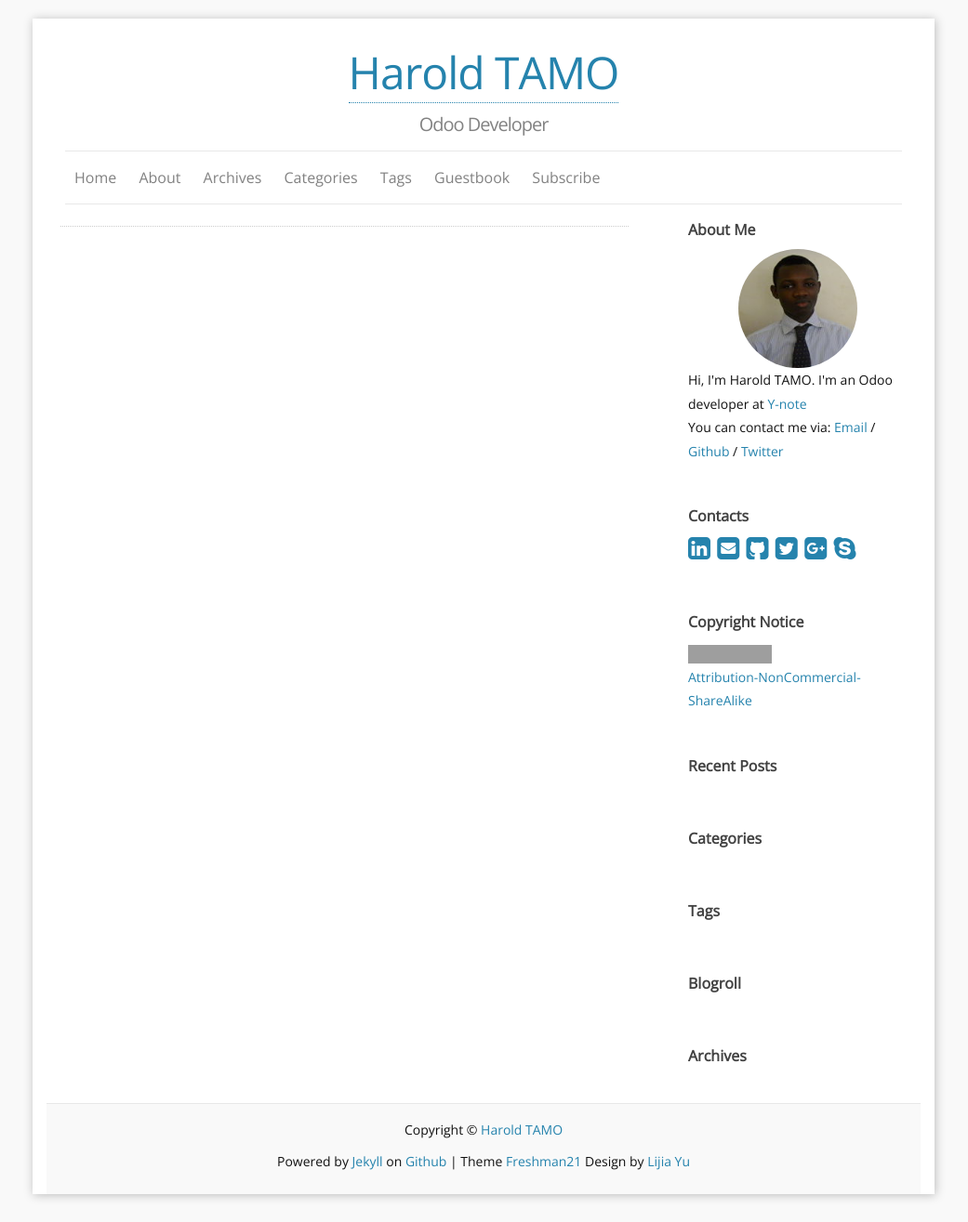
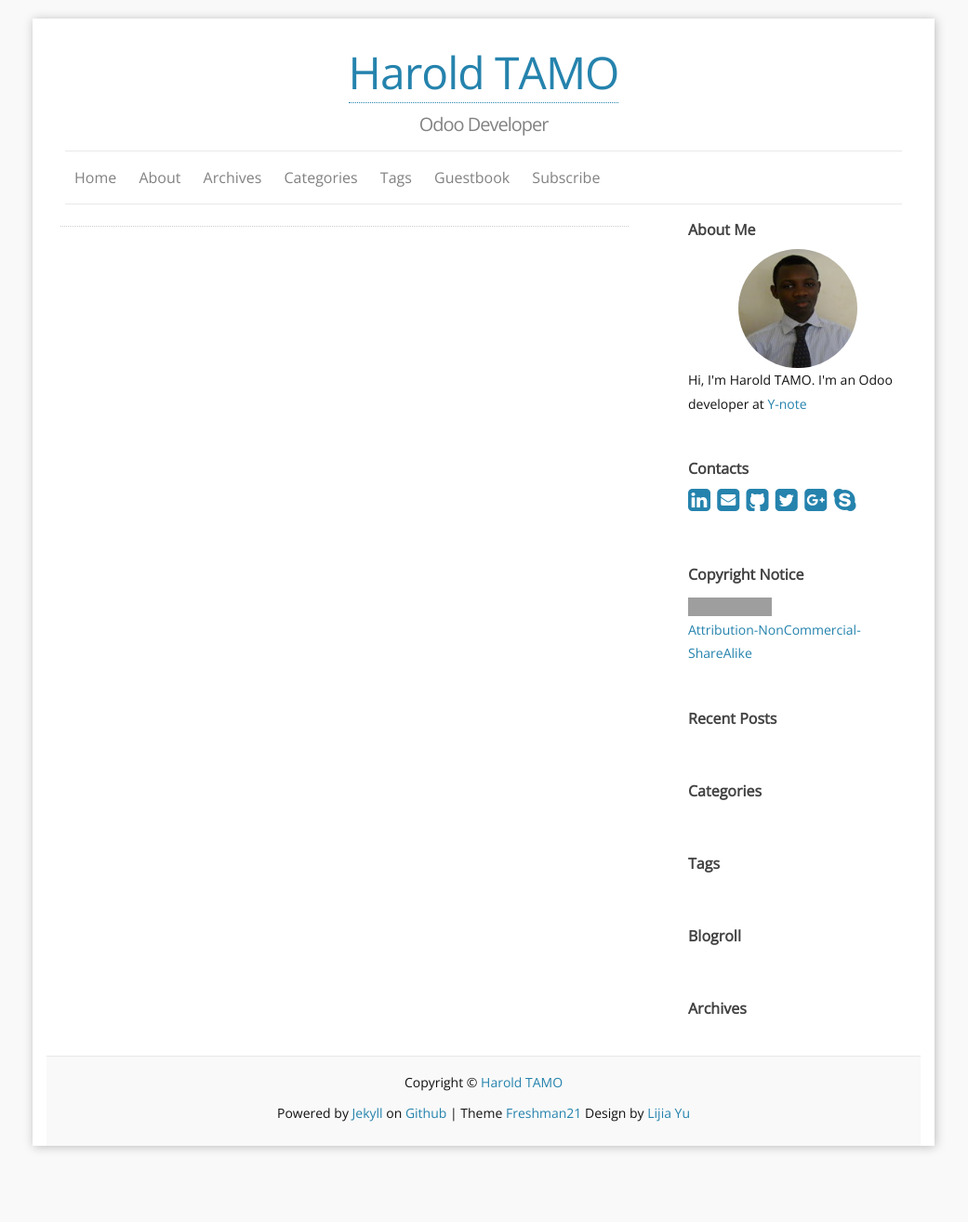
Before and after one commit to haroldtamo/haroldtamo.github.io, a Jekyll site: the page built from index.html, in a window 1280 px wide. Shown: the whole page at 93% size, without its empty margins (120-1161 px from the left). Built offline with Jekyll 4.4.1, drawn with Linux system fonts in a browser that asks for light colours; the list of posts is cut into pages by our own code; after the commit the page ends 1263 px from its top, so only the background shows below that; grey boxes are pictures that could not be loaded.

Commit message:
[IMP] remove old contacts

```diff
--- a/_includes/Aboutme.html
+++ b/_includes/Aboutme.html
@@ -3,21 +3,4 @@
   <img title="{{site.author}}" src="{{site.aboutme_photo}}" alt="{{site.author}}"/>
   <span>{{site.aboutme}}</span>
   <br />
-
-  {% if site.ShowContactInfo == "True" %}
-
-  You can contact me via:
-
-  {% if site.email != empty %}
-  <a href="mailto:{{site.email}}" title="mailto: {{site.email}}">Email</a> /
-  {% endif %}
-  {% if site.github_username != empty %}
-  <a href="https://github.com/{{site.github_username}}" title="GithubID: {{site.github_username}}">Github</a> /
-  {% endif %}
-  {% if site.twitter_username != empty %}
-  <a href="https://twitter.com/{{site.twitter_username}}" title="TwitterID: {{site.twitter_username}}">Twitter</a>
-  {% endif %}
-
-  {% endif %}
-
 </div>
```
